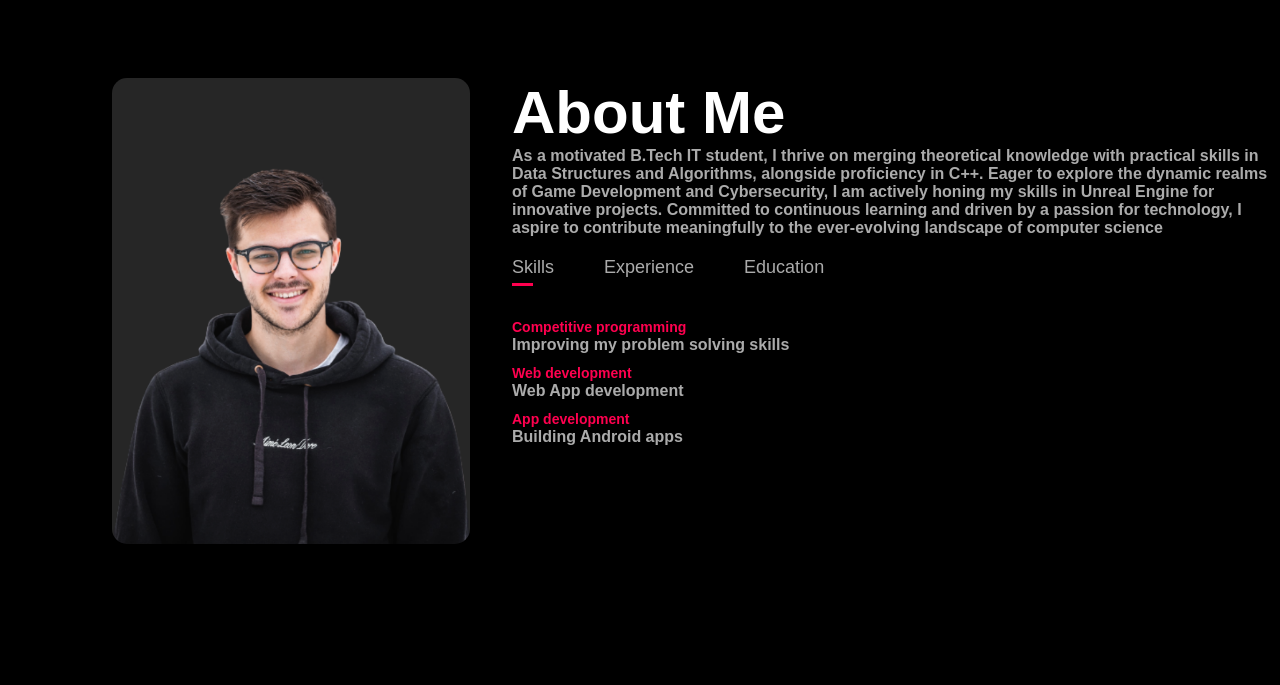
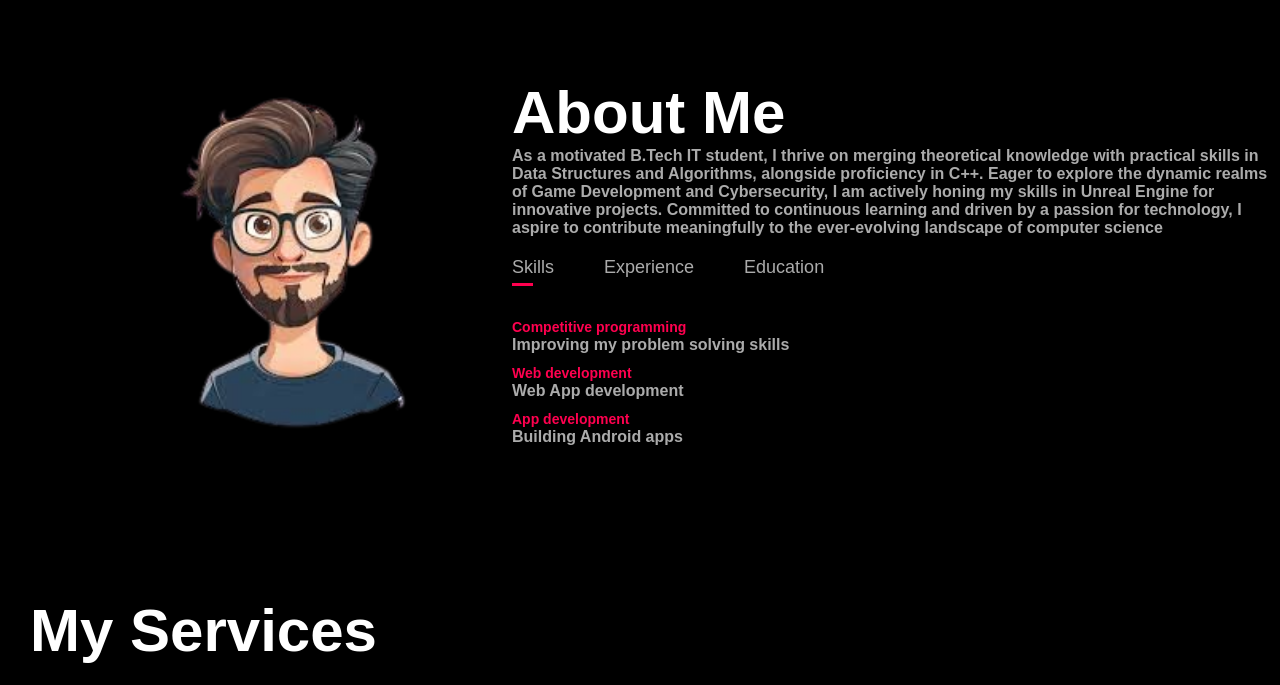
Before and after one commit to SONU-YADAV-GIT/portfolio, a plain HTML site: page index.html in a window 1280 px wide. Shown: the part 802-1487 px from the top of the page. Drawn offline with Linux system fonts and the light colour scheme.

Commit message:
Update index.html

```diff
--- a/index.html
+++ b/index.html
@@ -33,7 +33,7 @@
     <div class="container">
         <div class="row">
             <div class="about-col-1">
-                <img src="images/user.png">
+                <img src="images/USER1.png">
             </div>
             <div class="about-col-2">
                 <h1 class="sub-title">About Me </h1>
```
